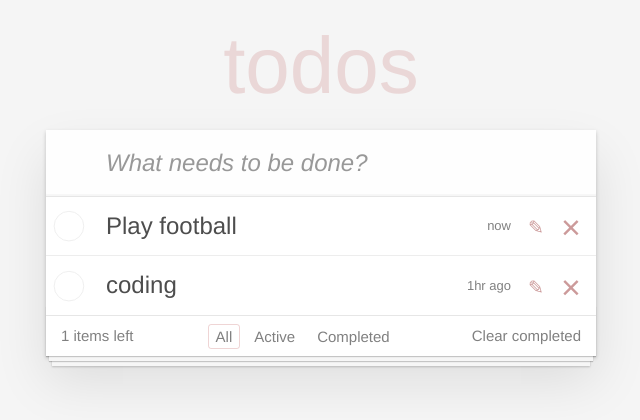
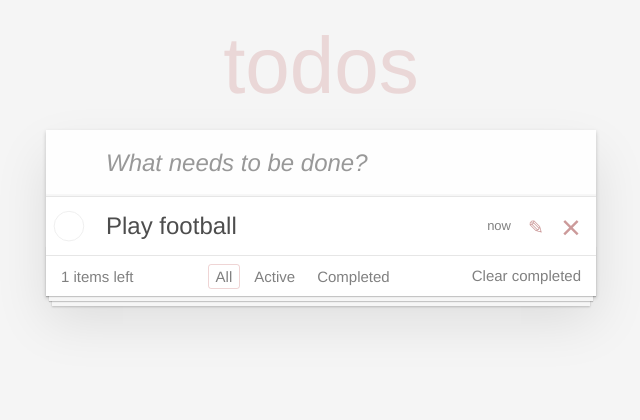
Before and after one commit to Bpkarki19/to-do-list, a React (Vite) app: page / in a window 1280 px wide. Shown: the top 420 px of the page, without its empty margins (319-959 px from the left). Built offline with nearby package versions, Linux system fonts and the light colour scheme.

Commit message:
implementing delete button

```diff
--- a/src/App.jsx
+++ b/src/App.jsx
@@ -13,12 +13,18 @@ function App() {
   const [tasks, setTask] = useState([
     {id:1, description:"Play football", status:"active",createdTime:"now"}
   ]);
+
+  const deleteTask = (idToDelete)=>{
+    const newTask = tasks.filter((task)=> task.id !== idToDelete);
+    setTask(newTask);
+
+  }
   const addItem = (text) =>{
     //key value pair standard js obj
     const newTask = {
       id: Date.now(),
       description: text,
-      completed: false,
+      status: "active",
       createdTime: 'just now'
     };
     //adding new task to existing array
@@ -28,7 +34,7 @@ function App() {
   return (
     <>
       <section className="todoapp">
-        <header class="header">
+        <header className="header">
           <h1>todos</h1>
           <InputTask onItemAdded={addItem}/>
         </header>
@@ -37,21 +43,17 @@ function App() {
             {tasks.map((task)=>(
               <Task
               key = {task.id}
+              id = {task.id}
               description={task.description}
               status={task.status}
               createdTime={task.createdTime}
+              onDelete = {deleteTask}
             />
             ))}
-
-
-            <Task
-            description="coding"
-            status={'not completed'}
-            createdTime={'1hr ago'}/>
           </TaskList>
 
 
-          <Footer n="1">
+          <Footer n={tasks.length}>
             <TaskFilter/>
           </Footer>
         </section>
--- a/src/components/Task.jsx
+++ b/src/components/Task.jsx
@@ -1,9 +1,10 @@
 import { useState } from "react"
 
-function Task({ description, status, createdTime }) {
+function Task({ id,onDelete, description, status, createdTime }) {
   const isCompleted = status === "completed"
   const [text, setText] = useState(description)
   const [isEditing, setIsEditing] = useState(false)
+
 
   const edit = () => {
     setIsEditing(true);
@@ -15,6 +16,8 @@ function Task({ description, status, createdTime }) {
       //callin backend part
     }
   }
+
+
 
   return (
     <li className={`${isCompleted?"completed":""} ${isEditing?"editing":""}`}>
@@ -35,7 +38,10 @@ function Task({ description, status, createdTime }) {
             onClick={edit}
             aria-label="Edit"
           ></button>
-          <button type="button" className="icon icon-destroy"></button>
+          <button type="button"
+          className="icon icon-destroy"
+          onClick={()=>onDelete(id)}
+          aria-label="Delete"></button>
         </div>
         <input
           type="text"
```
